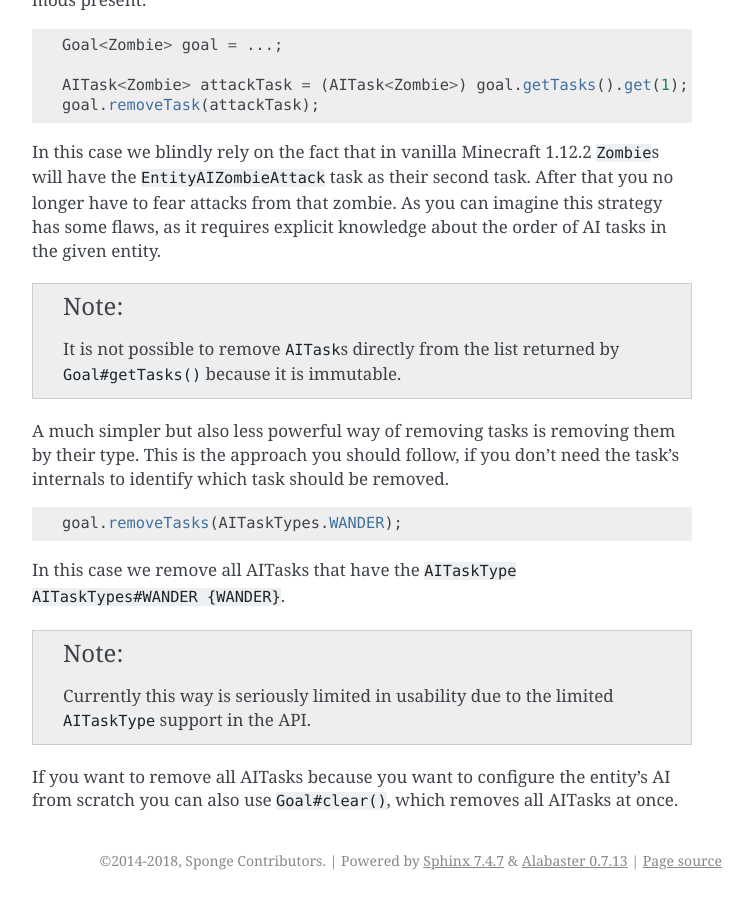
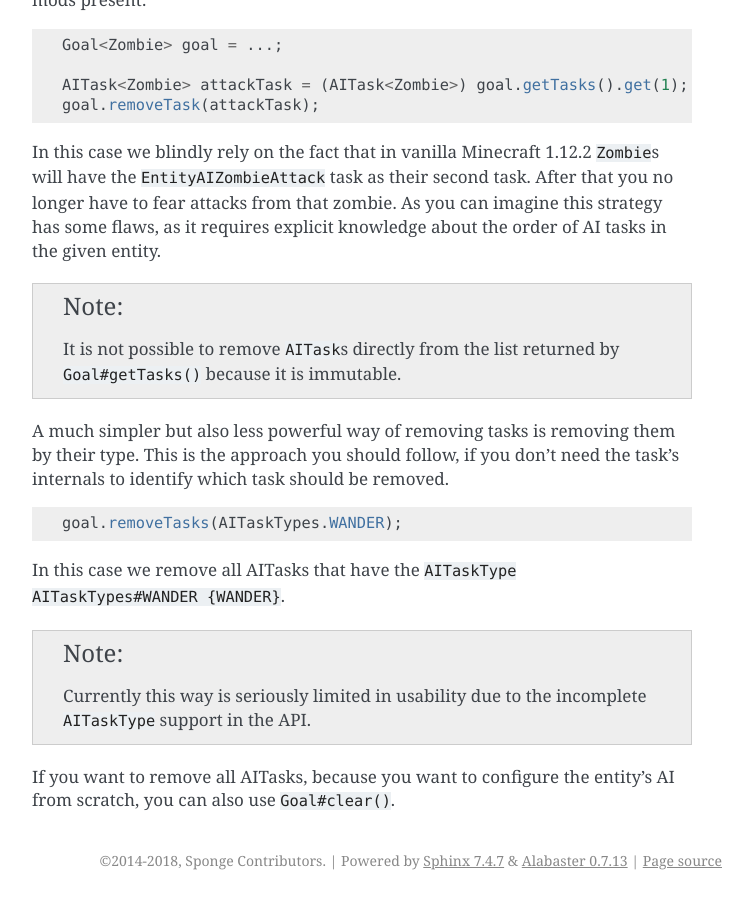
Before and after one commit to SpongePowered/SpongeDocs, a Sphinx documentation site: the page built from source/plugin/entities/ai.rst, in a window 1280 px wide and 900 px high, scrolled down 3074 px. Shown: the whole window, without its empty margins (388-1141 px from the left). Built offline with Sphinx 7.4.7, drawn with Linux system fonts in a browser that asks for light colours; pages that are not in the unit, such as notebooks, are missing from menus; cross-references to code outside the pages are shown as plain code.

Commit message:
Less duplication

```diff
--- a/source/plugin/entities/ai.rst
+++ b/source/plugin/entities/ai.rst
@@ -160,7 +160,7 @@ In this case we remove all AITasks that have the ``AITaskType`` :javadoc:`AITask
 
 .. note::
 
-    Currently this way is seriously limited in usability due to the limited ``AITaskType`` support in the API.
+    Currently this way is seriously limited in usability due to the incomplete ``AITaskType`` support in the API.
 
-If you want to remove all AITasks because you want to configure the entity's AI from scratch you can also use
-:javadoc:`Goal#clear()`, which removes all AITasks at once.
+If you want to remove all AITasks, because you want to configure the entity's AI from scratch, you can also use
+:javadoc:`Goal#clear()`.
```
